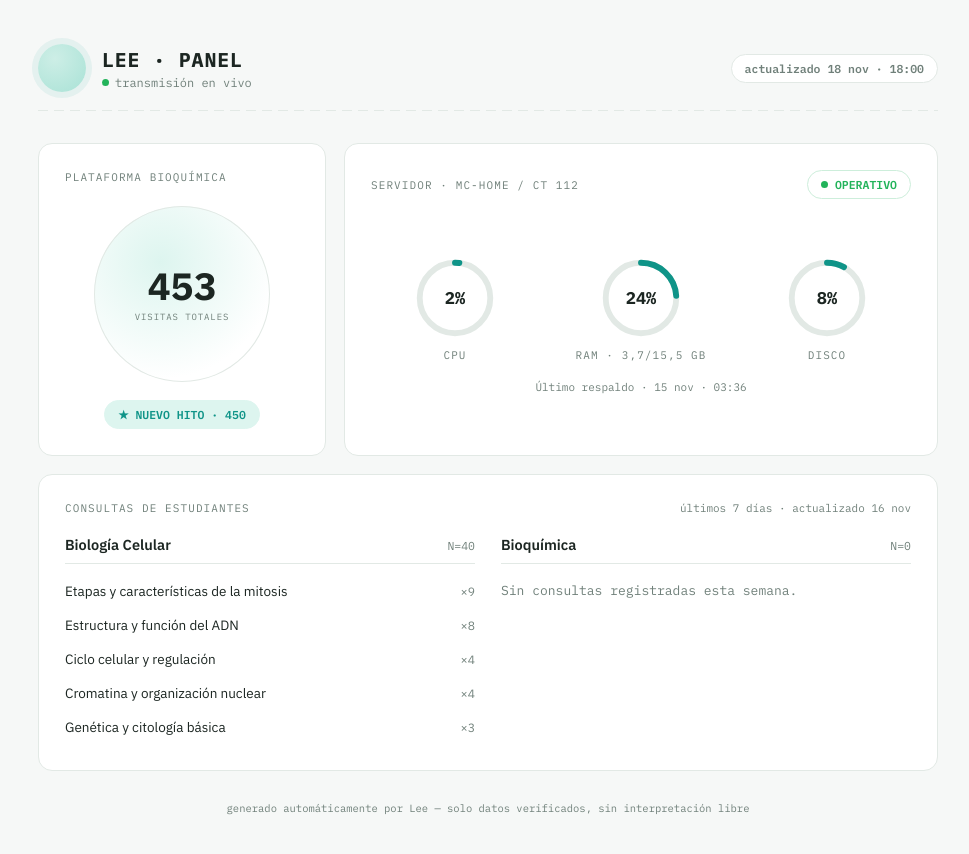
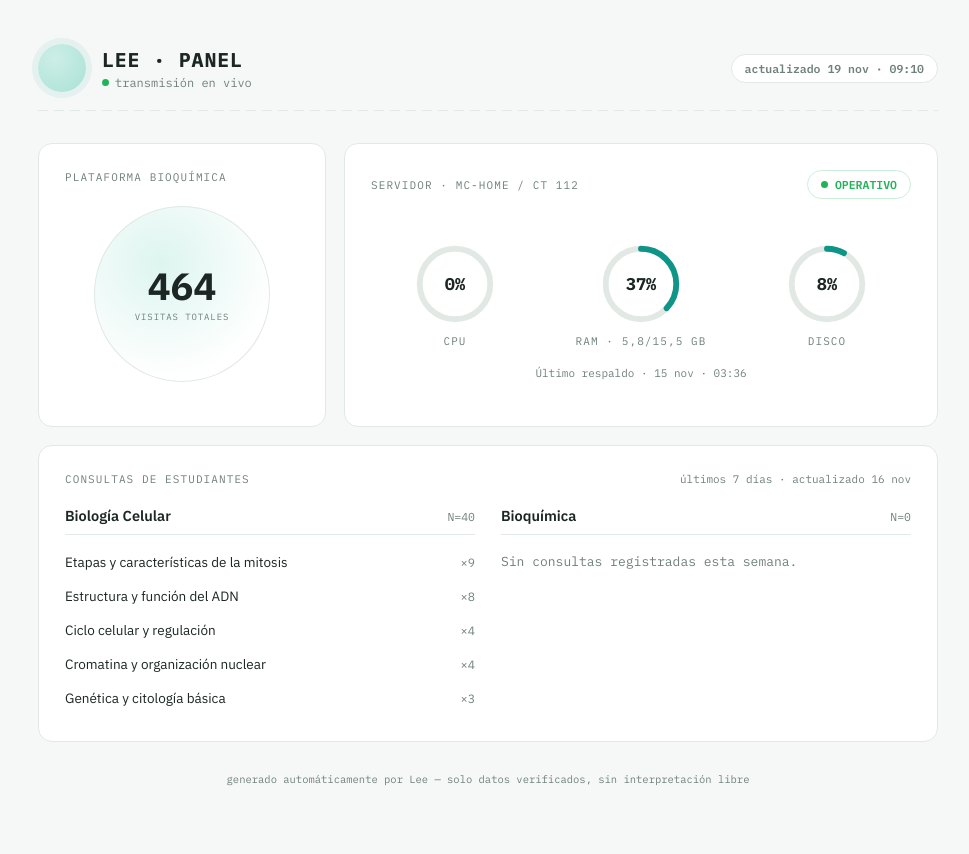
Before and after one commit to mcastror2026/lee-panel, a plain HTML site: page index.html in a window 1280 px wide. Shown: the whole page, without its empty margins (152-1121 px from the left). Drawn offline with Linux system fonts and the light colour scheme.

Commit message:
Actualización automática: 2026-11-19 09:10

```diff
--- a/index.html
+++ b/index.html
@@ -37,7 +37,7 @@
           <div style="display:flex;align-items:center;gap:6px;margin-top:2px"><span class="dot" style="background:#22b35a"></span><span class="mono" style="font-size:12px;color:var(--muted)">transmisión en vivo</span></div>
         </div>
       </div>
-      <div class="pill" style="color:var(--muted)">actualizado 18 nov · 18:00</div>
+      <div class="pill" style="color:var(--muted)">actualizado 19 nov · 09:10</div>
     </div>
     <div class="dashes"></div>
   </header>
@@ -47,9 +47,9 @@
       <div class="eyebrow" style="text-align:left">Plataforma Bioquímica</div>
 
       <div style="position:relative;width:176px;height:176px;margin:22px auto 18px;display:flex;align-items:center;justify-content:center;border-radius:50%;background:radial-gradient(circle at 38% 32%,var(--teal-soft),#ffffff 72%);box-shadow:0 0 0 1px var(--border) inset">
-        <div style="text-align:center"><div class="mono" style="font-size:38px;font-weight:700;color:var(--ink);line-height:1">453</div><div class="eyebrow" style="font-size:9px;margin-top:6px">visitas totales</div></div>
+        <div style="text-align:center"><div class="mono" style="font-size:38px;font-weight:700;color:var(--ink);line-height:1">464</div><div class="eyebrow" style="font-size:9px;margin-top:6px">visitas totales</div></div>
       </div>
-      <div style="text-align:center"><div class="pill" style="color:var(--teal);border-color:var(--teal-soft);background:var(--teal-soft)">★ NUEVO HITO · 450</div></div>
+      <div style="text-align:center"></div>
     </section>
     <section class="card" style="grid-column:span 8;padding:26px;display:flex;flex-direction:column">
       <div style="display:flex;justify-content:space-between;align-items:center;margin-bottom:22px">
@@ -64,9 +64,9 @@
           <div class="b-ring">
             <svg viewBox="0 0 100 100" width="84" height="84">
               <circle class="b-ring-track" cx="50" cy="50" r="42"></circle>
-              <circle class="b-ring-val" cx="50" cy="50" r="42" stroke-dasharray="263.89" stroke-dashoffset="258.61"></circle>
+              <circle class="b-ring-val" cx="50" cy="50" r="42" stroke-dasharray="263.89" stroke-dashoffset="263.89"></circle>
             </svg>
-            <div class="b-ring-text">2%</div>
+            <div class="b-ring-text">0%</div>
           </div>
           <div class="eyebrow" style="margin-top:8px">CPU</div>
         </div>
@@ -75,11 +75,11 @@
           <div class="b-ring">
             <svg viewBox="0 0 100 100" width="84" height="84">
               <circle class="b-ring-track" cx="50" cy="50" r="42"></circle>
-              <circle class="b-ring-val" cx="50" cy="50" r="42" stroke-dasharray="263.89" stroke-dashoffset="200.56"></circle>
+              <circle class="b-ring-val" cx="50" cy="50" r="42" stroke-dasharray="263.89" stroke-dashoffset="166.25"></circle>
             </svg>
-            <div class="b-ring-text">24%</div>
+            <div class="b-ring-text">37%</div>
           </div>
-          <div class="eyebrow" style="margin-top:8px">RAM · 3,7/15,5 GB</div>
+          <div class="eyebrow" style="margin-top:8px">RAM · 5,8/15,5 GB</div>
         </div>
 
         <div style="text-align:center">
```
Also changed, not shown: panel_data.json (+4 -4 lines).
